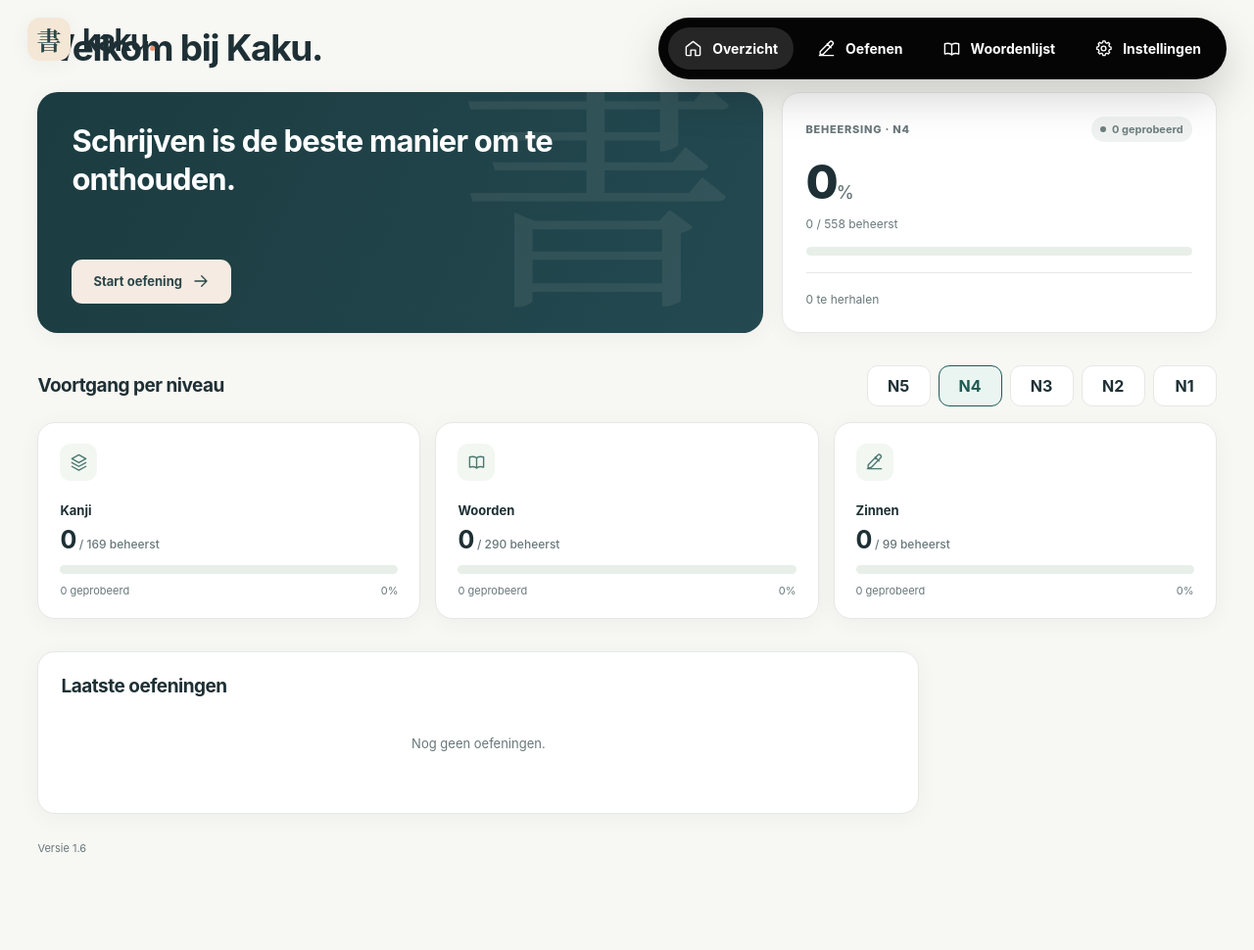
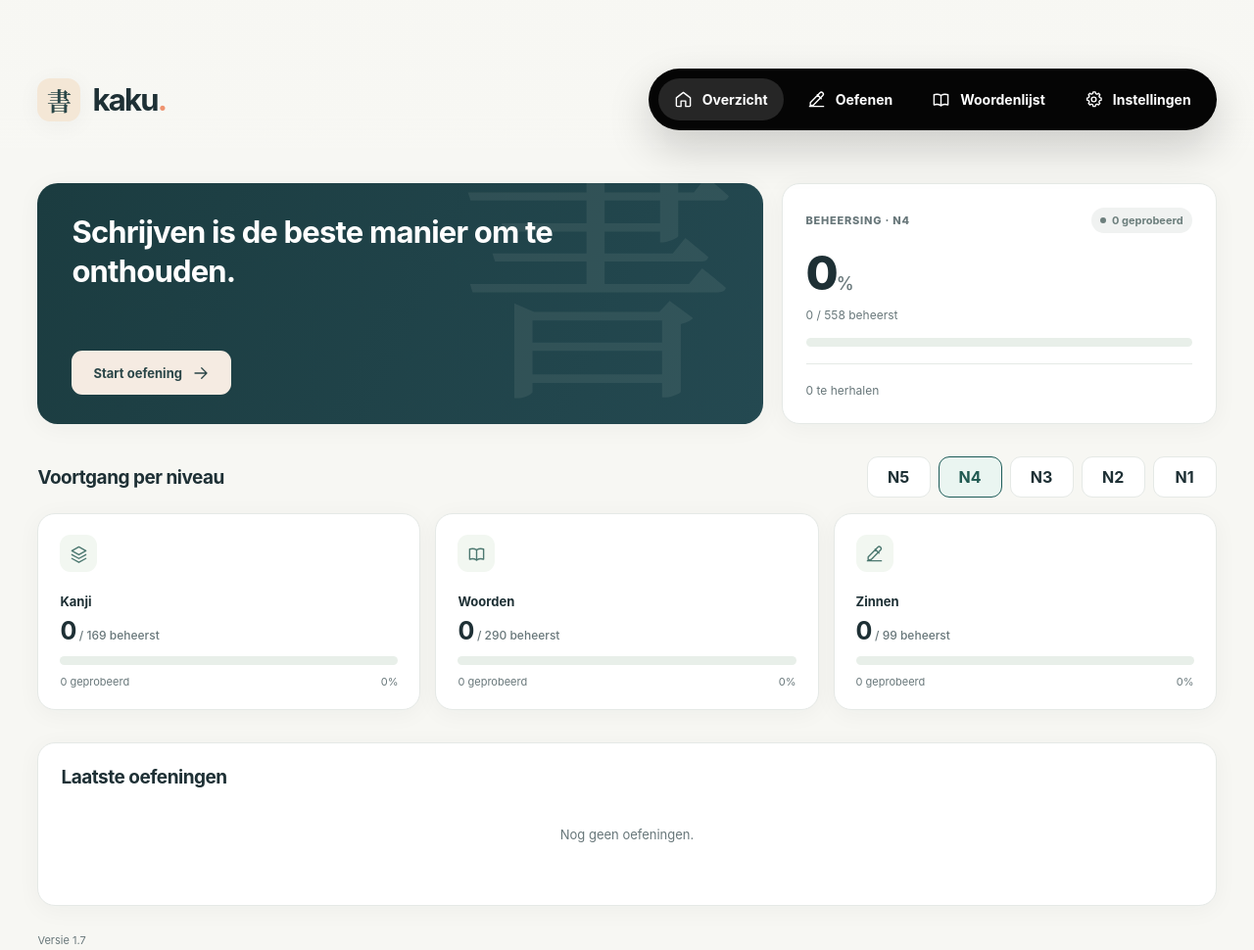
Before and after one commit to roel1980/Kaku, a plain HTML site: page index.html in a window 1280 px wide. Shown: the whole page at 98% size. Before the commit the page ends 928 px from the top, so only its background shows below. Drawn offline with Linux system fonts and the light colour scheme.

Commit message:
Add files via upload

```diff
--- a/index.html
+++ b/index.html
@@ -132,10 +132,81 @@ body.quiz-view:not(.writing-mode) .answer-panel{min-height:clamp(290px,49vh,500p
   body.quiz-view:not(.writing-mode) .question-panel,
   body.quiz-view:not(.writing-mode) .answer-panel{min-height:265px}
 }
+
+/* Kaku 1.7: header is part of page layout; the logo and floating menu share one centerline. */
+.app-header{
+  position:sticky;
+  top:0;
+  z-index:80;
+  display:flex;
+  flex-wrap:nowrap;
+  align-items:center;
+  justify-content:space-between;
+  gap:20px;
+  padding: max(70px, calc(env(safe-area-inset-top) + 28px)) clamp(18px,3vw,46px) 18px;
+  background:linear-gradient(to bottom,rgba(247,247,243,.98) 78%,rgba(247,247,243,.94));
+}
+.app-header .floating-brand,
+.app-header .floating-nav{
+  position:static;
+  inset:auto;
+  top:auto;
+  right:auto;
+  left:auto;
+  margin:0;
+  transform:none;
+}
+.app-header .floating-brand{
+  padding:0;
+  display:flex;
+  flex:none;
+  align-items:center;
+  gap:12px;
+  background:none;
+  white-space:nowrap;
+}
+.app-header .floating-nav{
+  display:flex;
+  flex:none;
+  min-width:0;
+  max-width:calc(100vw - 210px);
+  align-items:center;
+  border-radius:999px;
+  padding:10px;
+  overflow-x:auto;
+}
+.app-shell main,
+body.quiz-view main{
+  padding-top:36px;
+}
+.recent-panel{
+  width:100%;
+  max-width:none;
+}
+body.writing-mode .app-header{display:none}
+body.writing-mode main,
+body.quiz-view.writing-mode main{padding-top:calc(10px + var(--writing-push,0px))}
+@media(max-width:900px),(orientation:portrait){
+  .app-header{padding: max(48px, calc(env(safe-area-inset-top) + 18px)) 22px 14px;gap:12px}
+  .app-header .floating-brand{gap:9px}
+  .app-header .floating-nav{max-width:calc(100vw - 192px);gap:3px;padding:8px}
+  .app-header .nav-item{padding:10px 11px;font-size:12px;gap:7px}
+  .app-shell main,body.quiz-view main{padding-top:31px}
+}
+@media(max-width:730px){
+  .app-header{flex-wrap:wrap;align-items:center;gap:13px;padding:calc(env(safe-area-inset-top) + 18px) 15px 12px}
+  .app-header .floating-brand{width:100%}
+  .app-header .floating-nav{width:100%;max-width:100%;justify-content:flex-start}
+  .app-shell main,body.quiz-view main{padding-top:24px}
+}
+@media(orientation:portrait){
+  body.writing-mode main,body.quiz-view.writing-mode main{padding-top:calc(7px + var(--writing-push,0px))}
+}
 </style>
   <title>Kaku — Japans schrijven</title>
 </head>
 <body>
+  <header class="app-header">
     <div class="floating-brand" aria-label="Kaku logo">
       <div class="brand-stamp" aria-hidden="true">書</div>
       <div class="brand-name">kaku<span class="brand-dot">.</span></div>
@@ -146,6 +217,7 @@ body.quiz-view:not(.writing-mode) .answer-panel{min-height:clamp(290px,49vh,500p
       <button type="button" data-nav="library" class="nav-item"><span class="nav-icon" data-icon="book"></span><span>Woordenlijst</span></button>
       <button type="button" data-nav="settings" class="nav-item"><span class="nav-icon" data-icon="settings"></span><span>Instellingen</span></button>
     </nav>
+  </header>
   <div class="app-shell">
     <div class="workspace">
       <main id="main" tabindex="-1" aria-live="off"></main>
@@ -314,11 +386,10 @@ window.KAKU_ITEMS = [{"id":"n5-k-15917f3b32","level":"N5","type":"kanji","ja":"
     }).join('');
     const recent=db.sessions.slice(-3).reverse();
     const activity=recent.length?recent.map(r=>`<div class="activity-row"><div class="activity-left"><span class="activity-icon">${esc(r.level)}</span><div><div class="activity-main">${esc(TYPES.find(t=>t.id===r.type)?.label||'Oefening')}</div><div class="activity-sub">${esc(dateFor(r.date))} · ${r.total} vragen</div></div></div><div class="activity-score">${pct(r.correct,r.total)}%</div></div>`).join(''):`<div class="empty">Nog geen oefeningen.</div>`;
-    return header('Welkom bij Kaku.')+
-      `<div class="dashboard-layout"><section class="hero"><h2 class="hero-heading">Schrijven is de beste manier om te onthouden.</h2><button class="button" data-nav="practice">Start oefening ${ico('arrow')}</button></section>
+    return `<div class="dashboard-layout"><section class="hero"><h2 class="hero-heading">Schrijven is de beste manier om te onthouden.</h2><button class="button" data-nav="practice">Start oefening ${ico('arrow')}</button></section>
       <section class="panel progress-summary"><div class="panel-topline"><span class="small-eyebrow">Beheersing · ${esc(db.settings.level)}</span><span class="status ${mastered?'almost':'new'}">${attempted} geprobeerd</span></div><div><div class="big-number">${percent}<small>%</small></div><div class="stat-caption" style="margin:9px 0 14px">${mastered} / ${pool.length} beheerst</div><div class="progress-track"><div class="progress-fill" style="width:${percent}%"></div></div></div><hr class="divider"><div class="stat-caption">${due} te herhalen</div></section></div>
       <section class="dashboard-section"><div class="section-head"><h2 class="section-title">Voortgang per niveau</h2>${levelChoices()}</div><div class="stat-grid">${stats}</div></section>
-      <section class="dashboard-section"><div class="panel recent-panel"><h2 class="section-title">Laatste oefeningen</h2>${activity}</div></section><div class="dashboard-version">Versie 1.6</div>`;
+      <section class="dashboard-section"><div class="panel recent-panel"><h2 class="section-title">Laatste oefeningen</h2>${activity}</div></section><div class="dashboard-version">Versie 1.7</div>`;
   }
   function renderPractice() {
     const pool=inventory(db.settings.level,db.settings.type);
--- a/sw.js
+++ b/sw.js
@@ -1,5 +1,5 @@
-/* Kaku 1.5 — updateveilige offline cache */
-const CACHE = 'kaku-offline-v6-focus-quiz';
+/* Kaku 1.7 — updateveilige offline cache */
+const CACHE = 'kaku-offline-v8-layout17';
 const APP_FILES = ['./', './index.html', './manifest.webmanifest', './icon.png'];
 self.addEventListener('install', e => e.waitUntil(caches.open(CACHE).then(c => c.addAll(APP_FILES)).then(() => self.skipWaiting())));
 self.addEventListener('activate', e => e.waitUntil(caches.keys().then(keys => Promise.all(keys.filter(k => k.startsWith('kaku-') && k !== CACHE).map(k => caches.delete(k)))).then(() => self.clients.claim())));
```
Lines whose indentation alone changed are shown as unchanged.
